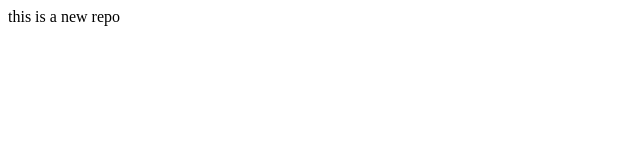
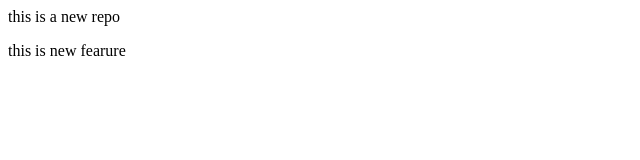
Before and after one commit to Djadhav83/LocalRepo, a plain HTML site: page index.html in a window 1280 px wide. Shown: the whole page, without its empty margins (0-640 px from the left). Drawn offline with Linux system fonts and the light colour scheme.

Commit message:
add new feature

```diff
--- a/index.html
+++ b/index.html
@@ -1 +1,2 @@
 <p>this is a new repo</p>
+<p>this is new fearure</p>
```
